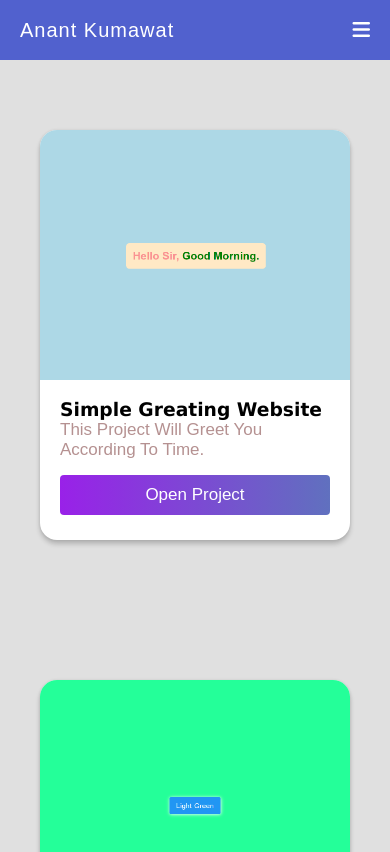
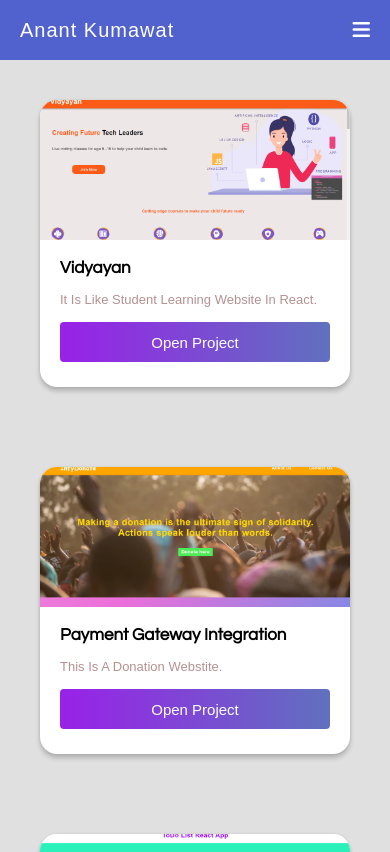
Before and after one commit to AnantKumawat22/Anant-Kumawat_Portfolio, a React (Create React App) app: page /#/projects in a window 390 px wide. Shown: the top 852 px of the page. Built offline with nearby package versions, Linux system fonts and the light colour scheme.

Commit message:
first commit

```diff
--- a/src/App.js
+++ b/src/App.js
@@ -2,12 +2,14 @@ import React from 'react';
 import { Route } from 'react-router';
 import Home from './Home';
 import Projects from './Projects';
+import CoursesAndCertificate from './CoursesAndCertificate';
 
 function App() {
   return (
     <>
       <Route exact path="/" component={Home} />
       <Route path="/projects" component={Projects} />
+      <Route path="/coursesandcertificate" component={CoursesAndCertificate} />
     </>
   );
 }
--- a/src/CSS/Navbar.css
+++ b/src/CSS/Navbar.css
@@ -3,6 +3,7 @@
     height: 60px;
     position: -webkit-sticky;
     position: sticky;
+    z-index: 900;
     top: 0;
     background-color: #5161ce;
 }
--- a/src/CSS/Projects.css
+++ b/src/CSS/Projects.css
@@ -21,6 +21,7 @@ body {
   border-radius: 17px;
   margin: 70px 40px;
   padding-bottom: 15px;
+  z-index: 200;
   box-shadow: 0 4px 5px 0 rgb(0 0 0 / 20%), 0 0 3px 0 rgb(0 0 0 / 10%);
   background-color: white;
 }
@@ -31,7 +32,7 @@ body {
 
 .img {
   width: 100%;
-  height: 250px;
+  height: 190px;
   border-radius: 17px 17px 0px 0px;
   object-fit: cover;
 }
@@ -44,14 +45,15 @@ body {
   text-transform: capitalize;
   color: rgb(181 145 145);
   display: block;
+  margin-top: 15px;
   font-family: sans-serif;
-  font-size: 17px;
+  font-size: 14px;
 }
 
 .card_head {
   margin-top: 5px;
+  font-family: "Questrial",sans-serif;
   text-transform: capitalize;
-  font-family: verdana;
 }
 
 .card_btn {
@@ -70,7 +72,7 @@ body {
       var(--c1, #5f72be)
     )
     var(--x, 0) / 200%;
-  font-size: 17px;
+  font-size: 16px;
   font-family: sans-serif;
   box-shadow: 1px 1px 10px white;
 }
@@ -96,6 +98,21 @@ body {
 }
 
 @media (max-width: 390px) {
+  .big_card{
+    margin: 40px 40px;
+  }
+  .card_btn{
+    font-size: 15px;
+  }
+  .img{
+    height: 140px;
+  }
+  .card_head{
+    font-size: 17px;
+  }
+  .card_span{
+    font-size: 13px;
+  }
   .main_head {
     font-size: 22px;
   }
--- a/src/CSS/Skills.css
+++ b/src/CSS/Skills.css
@@ -77,6 +77,7 @@
         justify-content: center;
     }
     .skillsset_div span{
+        box-shadow: none;
         padding: 5px 20px;
         margin-top: 10px;
     }
--- /dev/null
+++ b/src/CoursesAndCertificate.jsx
@@ -0,0 +1,25 @@
+import React from "react";
+import Navbar from './Navbar';
+import CrsAndCertCard from "./CrsAndCertCard";
+import CrsAndCertArray from "./CrsAndCertArray";
+
+function CoursesAndCertificate() {
+    return (
+        <>
+            <Navbar />
+            {CrsAndCertArray.map((val) => {
+                return (
+                    <CrsAndCertCard
+                        key={val.id}
+                        imgsrc={val.imgsrc}
+                        title={val.title}
+                        sname={val.sname}
+                        link={val.link}
+                    />
+                );
+            })}
+        </>
+    );
+}
+
+export default CoursesAndCertificate;
--- /dev/null
+++ b/src/CrsAndCertArray.jsx
@@ -0,0 +1,13 @@
+import Simple_Greating_Website_React from './Images/Simple_Greating_Website_React.png';
+
+const CrsAndCertArray = [
+    {
+        id : 1,
+        imgsrc :Simple_Greating_Website_React,
+        sname :"This project will greet you according to time.",
+        title :"Simple Greating Website",
+        link :"https://raw.githubusercontent.com/AnantKumawat22/Anant-Kumawat_Portfolio/main/src/Images/Simple_Greating_Website_React.png"
+    },
+]
+
+export default CrsAndCertArray;
--- /dev/null
+++ b/src/CrsAndCertCard.jsx
@@ -0,0 +1,18 @@
+const CrsAndCertCard = (props) => {
+    return (
+        <>
+            <div className="big_card">
+                <img className="img" alt="Loading Error" src={props.imgsrc}></img>
+                <div className="small_div">
+                    <h3 className="card_head">{props.title}</h3>
+                    <span className="card_span">{props.sname}</span>
+                    <a href={props.link} target="_blank">
+                        <button className="card_btn">Open Project</button>
+                    </a>
+                </div>
+            </div>
+        </>
+    );
+}
+
+export default CrsAndCertCard;
--- a/src/Home.jsx
+++ b/src/Home.jsx
@@ -36,7 +36,7 @@ function Home() {
             <img src={img1} alt="Courses and Certificates" />
             <div className="Crs_Cert_div_2">
               <p className="crs_cert_desc">Here are some of my attended courses and their certificates.</p>
-              <Link to="">See More</Link>
+              <Link to="/coursesandcertificate">See More</Link>
             </div>
           </div>
         </div>
--- a/src/ProjectsArrays.jsx
+++ b/src/ProjectsArrays.jsx
@@ -17,116 +17,117 @@ import TSF_Entertainment from './Images/TSF_Entertainment.png';
 
 const ProjectsArrays = [
     {
-        id : 1,
-        imgsrc :Simple_Greating_Website_React,
-        sname :"This project will greet you according to time.",
-        title :"Simple Greating Website",
-        link :"https://anantkumawat22.github.io/Simple_Greating_Website_React/"
+        id: 1,
+        imgsrc: Vidyayan,
+        sname: "It is Like Student Learning Website in React.",
+        title: "Vidyayan",
+        link: "https://anantkumawat22.github.io/Vidyayan/"
     },
     {
-        id : 2,
-        imgsrc :Background_Color_Change,
-        sname :"Change Background in different colors.",
-        title :"Background Color Change",
-        link :"https://anantkumawat22.github.io/Background_Color_Change/"
+        id: 2,
+        imgsrc: Spark_Foundation,
+        sname: "This is a donation webstite.",
+        title: "Payment Gateway Integration",
+        link: "https://anantkumawat22.github.io/Payment_Gateway_Integration/index.html"
     },
     {
-        id : 3,
-        imgsrc :Current_Date_And_Time,
-        sname :"This will show you current date and time.",
-        title :"Current Date And Time",
-        link :"https://anantkumawat22.github.io/Current_Date_And_Time/"
+        id: 3,
+        imgsrc: ToDo_List,
+        sname: "To Do List React App. In which you can add and delete Items.",
+        title: "ToDo List",
+        link: "https://anantkumawat22.github.io/ToDo_List/"
     },
     {
-        id : 4,
-        imgsrc :Digital_Clock,
-        sname :"Digital clock will show you exact time.",
-        title :"Digital Clock",
-        link :"https://anantkumawat22.github.io/Digital_Clock/"
+        id: 4,
+        imgsrc: Blogging,
+        sname: "This is a blogging webstite.You can read Blog here.",
+        title: "Blogging Website",
+        link: "https://anantkumawat22.github.io/Blogging/Index.html"
     },
     {
-        id : 5,
-        imgsrc :Guess_The_Number_Game,
-        sname :"This is a Responsive Number Guessing Game.",
-        title :"Guess The Number Game",
-        link :"https://anantkumawat22.github.io/Guess_The_Number_Game/Index.html"
+        id: 5,
+        imgsrc: Guess_The_Number_Game,
+        sname: "This is a Responsive Number Guessing Game.",
+        title: "Guess The Number Game",
+        link: "https://anantkumawat22.github.io/Guess_The_Number_Game/Index.html"
     },
     {
-        id : 6,
-        imgsrc :Increment_And_Decrement,
-        sname :"Increase or decrease a number project in React.",
-        title :"Increment And Decrement",
-        link :"https://anantkumawat22.github.io/Increment_And_Decrement/"
+        id: 6,
+        imgsrc: Netflix_Series_List_React,
+        sname: "List of Top Netflix series project in React.",
+        title: "Netflix Series List React",
+        link: "https://anantkumawat22.github.io/Netflix_Series_List_React/"
     },
     {
-        id : 7,
-        imgsrc :kawa_space,
-        sname :"Creating a Frontend design using React.",
-        title :"Kawa Space",
-        link :"https://anantkumawat22.github.io/Kawa-Space/"
+        id: 7,
+        imgsrc: Background_Color_Change,
+        sname: "Change Background in different colors.",
+        title: "Background Color Change",
+        link: "https://anantkumawat22.github.io/Background_Color_Change/"
     },
     {
-        id : 8,
-        imgsrc :Netflix_Series_List_React,
-        sname :"List of Top Netflix series project in React.",
-        title :"Netflix Series List React",
-        link :"https://anantkumawat22.github.io/Netflix_Series_List_React/"
+        id: 8,
+        imgsrc: Simple_Greating_Website_React,
+        sname: "This project will greet you according to time.",
+        title: "Simple Greating Website",
+        link: "https://anantkumawat22.github.io/Simple_Greating_Website_React/"
+    },
+
+    {
+        id: 9,
+        imgsrc: Current_Date_And_Time,
+        sname: "This will show you current date and time.",
+        title: "Current Date And Time",
+        link: "https://anantkumawat22.github.io/Current_Date_And_Time/"
     },
     {
-        id : 9,
-        imgsrc :Simple_Calculator,
-        sname :"It is a Calculator which perform basic operation.",
-        title :"Simple Calculator",
-        link :"https://anantkumawat22.github.io/Simple_Calculator-/Index.html"
+        id: 10,
+        imgsrc: Digital_Clock,
+        sname: "Digital clock will show you exact time.",
+        title: "Digital Clock",
+        link: "https://anantkumawat22.github.io/Digital_Clock/"
     },
     {
-        id : 10,
-        imgsrc :Slot_Machine_Game,
-        sname :"Slot machine game for the programmer only.",
-        title :"Slot Machine Game",
-        link :"https://anantkumawat22.github.io/Slot_Machine_Game/"
+        id: 11,
+        imgsrc: Increment_And_Decrement,
+        sname: "Increase or decrease a number project in React.",
+        title: "Increment And Decrement",
+        link: "https://anantkumawat22.github.io/Increment_And_Decrement/"
     },
     {
-        id : 11,
-        imgsrc :Tic_Tac_Toe_Game,
-        sname :"This is Simple And Responsive TIC TAC TOE Game.",
-        title :"Tic Tac Toe Game",
-        link :"https://anantkumawat22.github.io/Tic_Tac_Toe_Game-/Index.html"
+        id: 12,
+        imgsrc: kawa_space,
+        sname: "Creating a Frontend design using React.",
+        title: "Kawa Space",
+        link: "https://anantkumawat22.github.io/Kawa-Space/"
     },
     {
-        id : 12,
-        imgsrc :ToDo_List,
-        sname :"To Do List React App. In which you can add and delete Items.",
-        title :"ToDo List",
-        link :"https://anantkumawat22.github.io/ToDo_List/"
+        id: 13,
+        imgsrc: Simple_Calculator,
+        sname: "It is a Calculator which perform basic operation.",
+        title: "Simple Calculator",
+        link: "https://anantkumawat22.github.io/Simple_Calculator-/Index.html"
     },
     {
-        id : 13,
-        imgsrc :Spark_Foundation,
-        sname :"This is a donation webstite.",
-        title :"Payment Gateway Integration",
-        link :"https://anantkumawat22.github.io/Payment_Gateway_Integration/index.html"
+        id: 14,
+        imgsrc: Slot_Machine_Game,
+        sname: "Slot machine game for the programmer only.",
+        title: "Slot Machine Game",
+        link: "https://anantkumawat22.github.io/Slot_Machine_Game/"
     },
     {
-        id : 14,
-        imgsrc :Blogging,
-        sname :"This is a blogging webstite.You can read Blog here.",
-        title :"Blogging Website",
-        link :"https://anantkumawat22.github.io/Blogging/Index.html"
+        id: 15,
+        imgsrc: Tic_Tac_Toe_Game,
+        sname: "This is Simple And Responsive TIC TAC TOE Game.",
+        title: "Tic Tac Toe Game",
+        link: "https://anantkumawat22.github.io/Tic_Tac_Toe_Game-/Index.html"
     },
     {
-        id : 15,
-        imgsrc :Vidyayan,
-        sname :"It is Like Student Learning Website in React.",
-        title :"Vidyayan",
-        link :"https://anantkumawat22.github.io/Vidyayan/"
-    },
-    {
-        id : 16,
-        imgsrc : TSF_Entertainment,
-        sname :"This is a website where you can watch and search movies and series.",
-        title :"365-Entertainments",
-        link :"https://anantkumawat22.github.io/365-Entertainments/Index.html"
+        id: 16,
+        imgsrc: TSF_Entertainment,
+        sname: "This is a website where you can watch and search movies and series.",
+        title: "365-Entertainments",
+        link: "https://anantkumawat22.github.io/365-Entertainments/Index.html"
     },
 ]
 
```
Also changed, not shown: src/CSS/CoursesAndCertificate.css (added).
